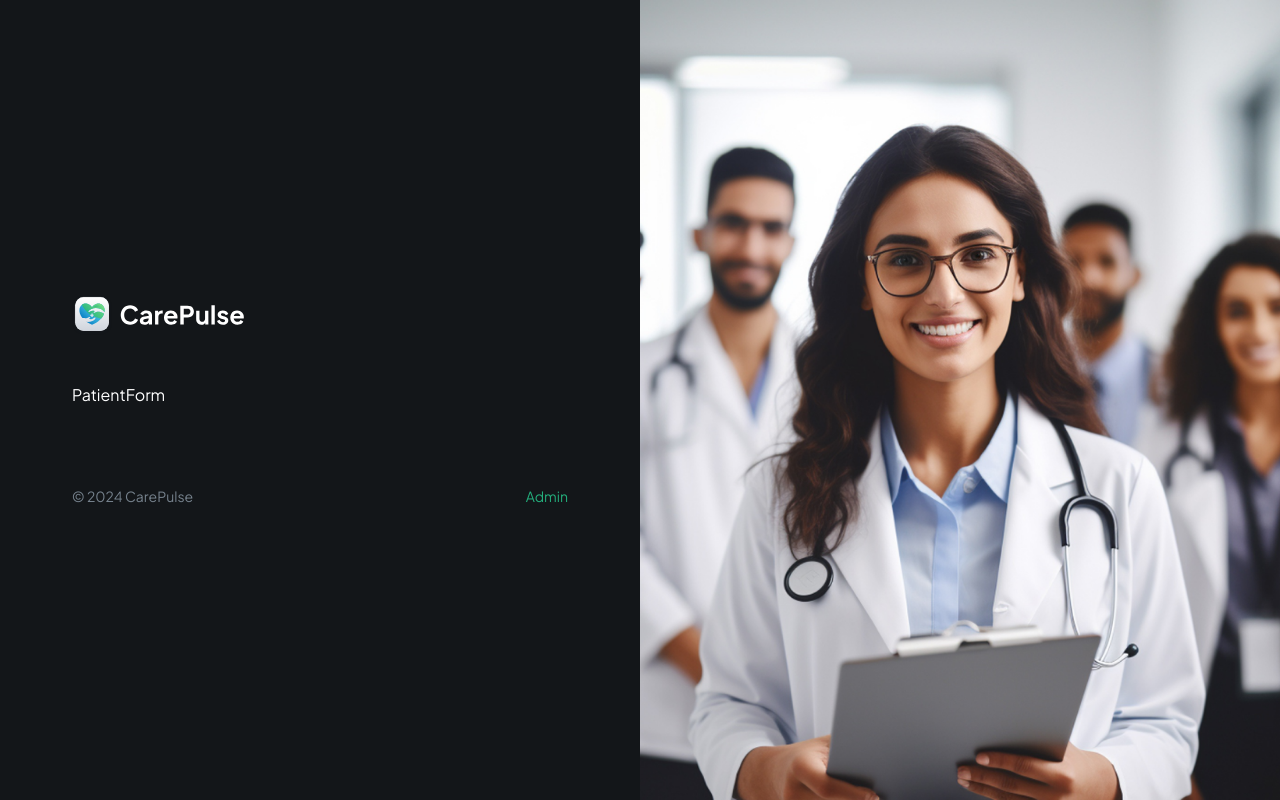
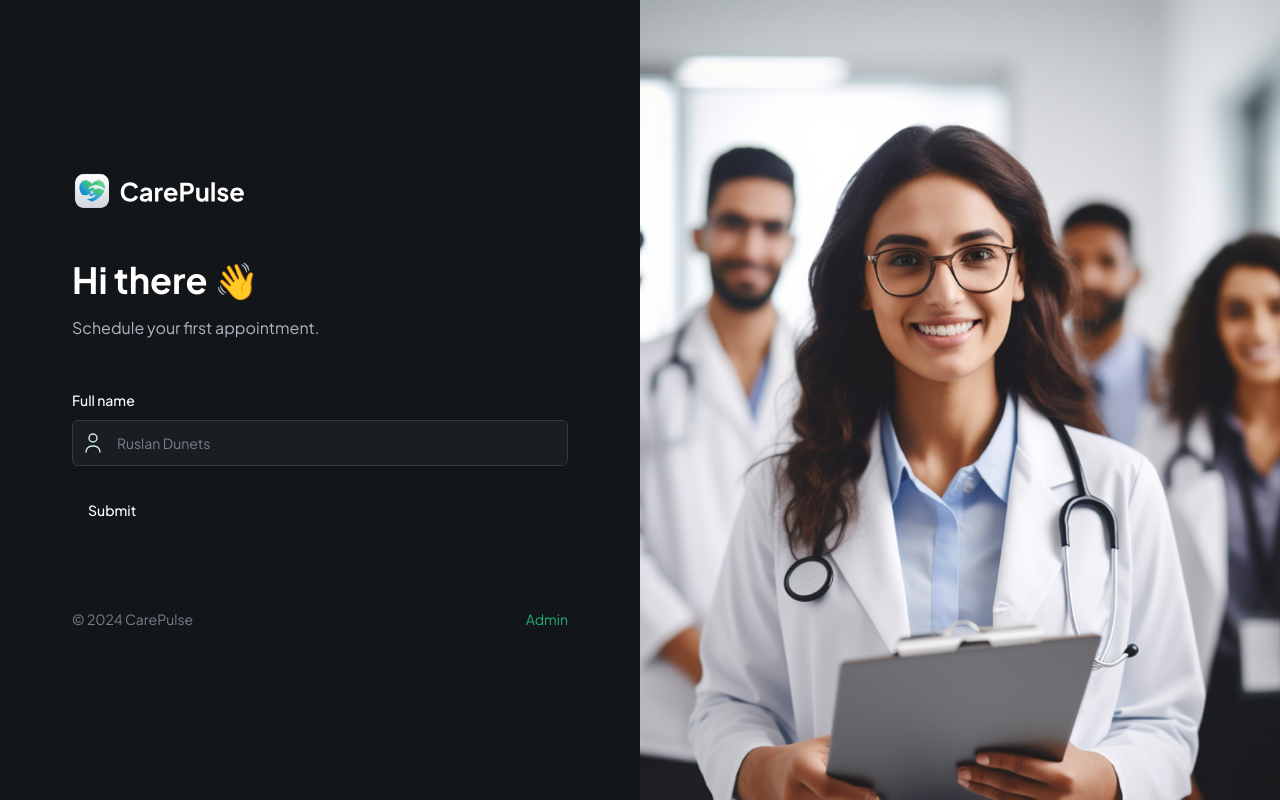
Before and after one commit to RausRD/CarePolse, a Next.js app: page / in a window 1280 px wide. Built offline with nearby package versions, Linux system fonts and the light colour scheme.

Commit message:
add custom form field

```diff
--- a/app/page.tsx
+++ b/app/page.tsx
@@ -1,5 +1,4 @@
-import PatientForm from '@/components/forms/PatientForm'
-import { Button } from '@/components/ui/button'
+import PatientForm from "@/components/forms/PatientForm"
 import Image from 'next/image'
 import Link from 'next/link'
 
--- /dev/null
+++ b/components/CustomFormField.tsx
@@ -0,0 +1,76 @@
+'use client'
+import React from 'react'
+import { Button } from '@/components/ui/button'
+import {
+	FormControl,
+	FormDescription,
+	FormField,
+	FormItem,
+	FormLabel,
+	FormMessage,
+} from '@/components/ui/form'
+import { Input } from '@/components/ui/input'
+import { Control } from 'react-hook-form'
+import { FromFieldType } from './forms/PatientForm'
+import Image from 'next/image'
+
+interface CustomProps {
+	control: Control<any>
+	fieldType: FromFieldType
+	name: string
+	label?: string
+	placeholder?: string
+	iconSrc?: string
+	iconAlt?: string
+	disabled?: boolean
+	dateFormat?: string
+	showTimeSelect?: boolean
+	children?: React.ReactNode
+	renderSkeleton?: (field: any) => React.ReactNode
+}
+
+const RenderField = ({ field, props }: { field: any; props: CustomProps }) => {
+	const { fieldType, iconSrc, iconAlt, placeholder } = props
+	switch (fieldType) {
+		case FromFieldType.INPUT:
+			return (
+				<div className='flex rounded-md border border-dark-500 bg-dark-400'>
+					{iconSrc && (
+						<Image
+							src={iconSrc}
+							height={24}
+							width={24}
+							alt={iconAlt || 'icon'}
+							className='ml-2'
+						/>
+					)}
+					<FormControl>
+					<Input placeholder={placeholder} {...field} className="shad-input border-0"/>
+					</FormControl>
+				</div>
+			)
+		default:
+			break
+	}
+}
+
+const CustomFormField = (props: CustomProps) => {
+	const { control, fieldType, name, label } = props
+	return (
+		<FormField
+			control={control}
+			name={name}
+			render={({ field }) => (
+				<FormItem className='flex-1'>
+					{fieldType !== FromFieldType.CHECKBOX && label && (
+						<FormLabel>{label}</FormLabel>
+					)}
+					<RenderField field={field} props={props} />
+					<FormMessage className='shad-error' />
+				</FormItem>
+			)}
+		/>
+	)
+}
+
+export default CustomFormField
--- a/components/forms/PatientForm.tsx
+++ b/components/forms/PatientForm.tsx
@@ -1,8 +1,63 @@
-import React from 'react'
+'use client'
+
+import { zodResolver } from '@hookform/resolvers/zod'
+import { useForm } from 'react-hook-form'
+import { z } from 'zod'
+
+import { Button } from '@/components/ui/button'
+import { Form } from '@/components/ui/form'
+import CustomFormField from '../CustomFormField'
+
+export enum FromFieldType {
+	INPUT = 'input',
+	TEXTAREA = 'textarea',
+	PHONE_INPUT = 'phoneinput',
+	CHECKBOX = 'checkbox',
+	DATE_PICKER = 'datePicker',
+	SELECT = 'select',
+	SKELETON = 'skeleton'
+}
+
+const formSchema = z.object({
+	username: z.string().min(2, {
+		message: 'Username must be at least 2 characters.',
+	}),
+})
 
 const PatientForm = () => {
+	// 1. Define your form.
+	const form = useForm<z.infer<typeof formSchema>>({
+		resolver: zodResolver(formSchema),
+		defaultValues: {
+			username: '',
+		},
+	})
+
+	// 2. Define a submit handler.
+	function onSubmit(values: z.infer<typeof formSchema>) {
+		// Do something with the form values.
+		// ✅ This will be type-safe and validated.
+		console.log(values)
+	}
 	return (
-		<div>PatientForm</div>
+		<Form {...form}>
+			<form onSubmit={form.handleSubmit(onSubmit)} className='space-y-6 flex-1'>
+				<section className='mb-12 space-y-4'>
+					<h1 className='header'>Hi there 👋</h1>
+					<p className='text-dark-700'>Schedule your first appointment.</p>
+				</section>
+				<CustomFormField
+					fieldType={FromFieldType.INPUT}
+					control={form.control}
+					name='name'
+					label='Full name'
+					placeholder='Ruslan Dunets'
+					iconSrc='/assets/icons/user.svg'
+					iconAlt='user'
+				/>
+				<Button type='submit'>Submit</Button>
+			</form>
+		</Form>
 	)
 }
 
--- /dev/null
+++ b/components/ui/form.tsx
@@ -0,0 +1,178 @@
+"use client"
+
+import * as React from "react"
+import * as LabelPrimitive from "@radix-ui/react-label"
+import { Slot } from "@radix-ui/react-slot"
+import {
+  Controller,
+  ControllerProps,
+  FieldPath,
+  FieldValues,
+  FormProvider,
+  useFormContext,
+} from "react-hook-form"
+
+import { cn } from "@/lib/utils"
+import { Label } from "@/components/ui/label"
+
+const Form = FormProvider
+
+type FormFieldContextValue<
+  TFieldValues extends FieldValues = FieldValues,
+  TName extends FieldPath<TFieldValues> = FieldPath<TFieldValues>
+> = {
+  name: TName
+}
+
+const FormFieldContext = React.createContext<FormFieldContextValue>(
+  {} as FormFieldContextValue
+)
+
+const FormField = <
+  TFieldValues extends FieldValues = FieldValues,
+  TName extends FieldPath<TFieldValues> = FieldPath<TFieldValues>
+>({
+  ...props
+}: ControllerProps<TFieldValues, TName>) => {
+  return (
+    <FormFieldContext.Provider value={{ name: props.name }}>
+      <Controller {...props} />
+    </FormFieldContext.Provider>
+  )
+}
+
+const useFormField = () => {
+  const fieldContext = React.useContext(FormFieldContext)
+  const itemContext = React.useContext(FormItemContext)
+  const { getFieldState, formState } = useFormContext()
+
+  const fieldState = getFieldState(fieldContext.name, formState)
+
+  if (!fieldContext) {
+    throw new Error("useFormField should be used within <FormField>")
+  }
+
+  const { id } = itemContext
+
+  return {
+    id,
+    name: fieldContext.name,
+    formItemId: `${id}-form-item`,
+    formDescriptionId: `${id}-form-item-description`,
+    formMessageId: `${id}-form-item-message`,
+    ...fieldState,
+  }
+}
+
+type FormItemContextValue = {
+  id: string
+}
+
+const FormItemContext = React.createContext<FormItemContextValue>(
+  {} as FormItemContextValue
+)
+
+const FormItem = React.forwardRef<
+  HTMLDivElement,
+  React.HTMLAttributes<HTMLDivElement>
+>(({ className, ...props }, ref) => {
+  const id = React.useId()
+
+  return (
+    <FormItemContext.Provider value={{ id }}>
+      <div ref={ref} className={cn("space-y-2", className)} {...props} />
+    </FormItemContext.Provider>
+  )
+})
+FormItem.displayName = "FormItem"
+
+const FormLabel = React.forwardRef<
+  React.ElementRef<typeof LabelPrimitive.Root>,
+  React.ComponentPropsWithoutRef<typeof LabelPrimitive.Root>
+>(({ className, ...props }, ref) => {
+  const { error, formItemId } = useFormField()
+
+  return (
+    <Label
+      ref={ref}
+      className={cn(error && "text-destructive", className)}
+      htmlFor={formItemId}
+      {...props}
+    />
+  )
+})
+FormLabel.displayName = "FormLabel"
+
+const FormControl = React.forwardRef<
+  React.ElementRef<typeof Slot>,
+  React.ComponentPropsWithoutRef<typeof Slot>
+>(({ ...props }, ref) => {
+  const { error, formItemId, formDescriptionId, formMessageId } = useFormField()
+
+  return (
+    <Slot
+      ref={ref}
+      id={formItemId}
+      aria-describedby={
+        !error
+          ? `${formDescriptionId}`
+          : `${formDescriptionId} ${formMessageId}`
+      }
+      aria-invalid={!!error}
+      {...props}
+    />
+  )
+})
+FormControl.displayName = "FormControl"
+
+const FormDescription = React.forwardRef<
+  HTMLParagraphElement,
+  React.HTMLAttributes<HTMLParagraphElement>
+>(({ className, ...props }, ref) => {
+  const { formDescriptionId } = useFormField()
+
+  return (
+    <p
+      ref={ref}
+      id={formDescriptionId}
+      className={cn("text-sm text-muted-foreground", className)}
+      {...props}
+    />
+  )
+})
+FormDescription.displayName = "FormDescription"
+
+const FormMessage = React.forwardRef<
+  HTMLParagraphElement,
+  React.HTMLAttributes<HTMLParagraphElement>
+>(({ className, children, ...props }, ref) => {
+  const { error, formMessageId } = useFormField()
+  const body = error ? String(error?.message) : children
+
+  if (!body) {
+    return null
+  }
+
+  return (
+    <p
+      ref={ref}
+      id={formMessageId}
+      className={cn("text-sm font-medium text-destructive", className)}
+      {...props}
+    >
+      {body}
+    </p>
+  )
+})
+FormMessage.displayName = "FormMessage"
+
+export {
+  useFormField,
+  Form,
+  FormItem,
+  FormLabel,
+  FormControl,
+  FormDescription,
+  FormMessage,
+  FormField,
+}
--- /dev/null
+++ b/components/ui/input.tsx
@@ -0,0 +1,25 @@
+import * as React from "react"
+
+import { cn } from "@/lib/utils"
+
+export interface InputProps
+  extends React.InputHTMLAttributes<HTMLInputElement> {}
+
+const Input = React.forwardRef<HTMLInputElement, InputProps>(
+  ({ className, type, ...props }, ref) => {
+    return (
+      <input
+        type={type}
+        className={cn(
+          "flex h-10 w-full rounded-md border border-input bg-background px-3 py-2 text-sm ring-offset-background file:border-0 file:bg-transparent file:text-sm file:font-medium placeholder:text-muted-foreground focus-visible:outline-none focus-visible:ring-2 focus-visible:ring-ring focus-visible:ring-offset-2 disabled:cursor-not-allowed disabled:opacity-50",
+          className
+        )}
+        ref={ref}
+        {...props}
+      />
+    )
+  }
+)
+Input.displayName = "Input"
+
+export { Input }
--- /dev/null
+++ b/components/ui/label.tsx
@@ -0,0 +1,26 @@
+"use client"
+
+import * as React from "react"
+import * as LabelPrimitive from "@radix-ui/react-label"
+import { cva, type VariantProps } from "class-variance-authority"
+
+import { cn } from "@/lib/utils"
+
+const labelVariants = cva(
+  "text-sm font-medium leading-none peer-disabled:cursor-not-allowed peer-disabled:opacity-70"
+)
+
+const Label = React.forwardRef<
+  React.ElementRef<typeof LabelPrimitive.Root>,
+  React.ComponentPropsWithoutRef<typeof LabelPrimitive.Root> &
+    VariantProps<typeof labelVariants>
+>(({ className, ...props }, ref) => (
+  <LabelPrimitive.Root
+    ref={ref}
+    className={cn(labelVariants(), className)}
+    {...props}
+  />
+))
+Label.displayName = LabelPrimitive.Root.displayName
+
+export { Label }
--- a/package.json
+++ b/package.json
@@ -9,6 +9,8 @@
     "lint": "next lint"
   },
   "dependencies": {
+    "@hookform/resolvers": "^3.9.0",
+    "@radix-ui/react-label": "^2.1.0",
     "@radix-ui/react-slot": "^1.1.0",
     "class-variance-authority": "^0.7.0",
     "clsx": "^2.1.1",
@@ -17,8 +19,10 @@
     "next-themes": "^0.3.0",
     "react": "^18",
     "react-dom": "^18",
+    "react-hook-form": "^7.52.1",
     "tailwind-merge": "^2.4.0",
-    "tailwindcss-animate": "^1.0.7"
+    "tailwindcss-animate": "^1.0.7",
+    "zod": "^3.23.8"
   },
   "devDependencies": {
     "@types/node": "^20",
```
Also changed, not shown: 1 other file (tests, documents, lock files or other folders).
